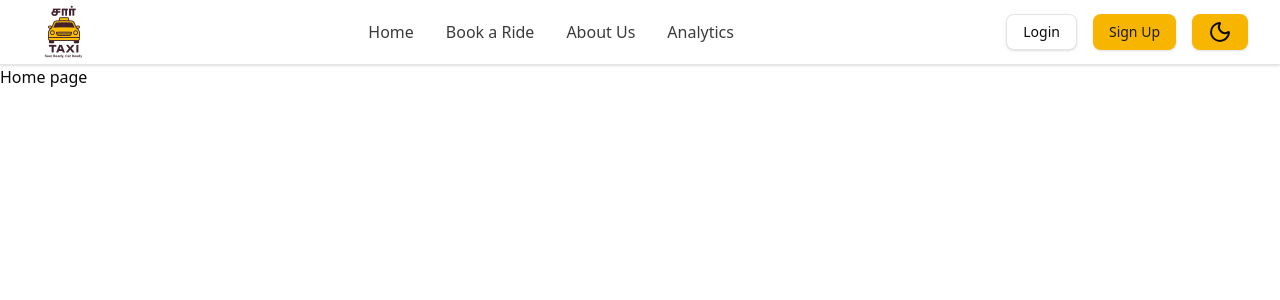
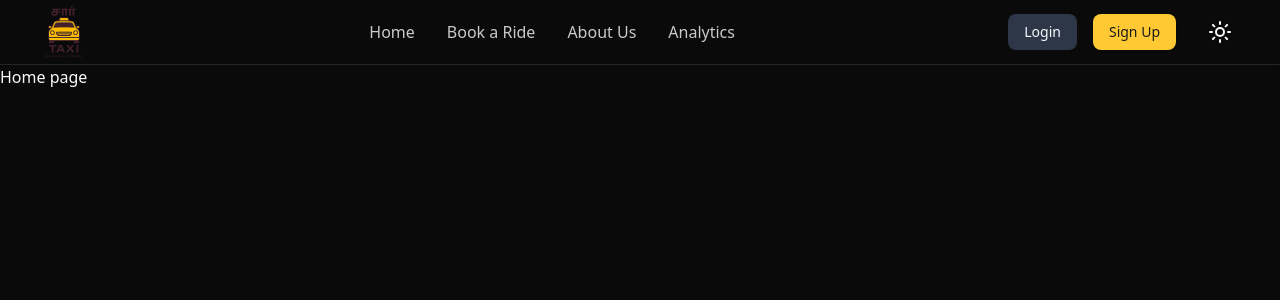
Before and after one commit to Moulithar/saar-taxi, a React (Vite) app in the folder front-end/: page / in a window 1280 px wide. Shown: the top 300 px of the page. Built offline with nearby package versions, Linux system fonts and the light colour scheme.

Commit message:
feat: revamp theme system with new color scheme and button variants

```diff
--- a/front-end/src/components/ui/button.jsx
+++ b/front-end/src/components/ui/button.jsx
@@ -7,19 +7,22 @@ const buttonVariants = cva(
   {
     variants: {
       variant: {
-        default:
-          "bg-primary text-primary-50 shadow hover:bg-primary/90 dark:bg-primary-50 dark:text-primary-900 dark:hover:bg-primary-50/90",
+        primary:
+          "bg-primary text-primary-foreground shadow hover:bg-primary-hover cursor-pointer transition-colors",
+        secondary:
+          "bg-secondary text-secondary-foreground hover:bg-secondary-hover cursor-pointer transition-colors",
+        tertiary:
+          "border border-input bg-transparent hover:bg-tertiary-hover cursor-pointer transition-colors",
         destructive:
           "bg-red-500 text-neutral-50 shadow-sm hover:bg-red-500/90 dark:bg-red-900 dark:text-neutral-50 dark:hover:bg-red-900/90",
         outline:
           "border border-neutral-200 bg-white shadow-sm hover:bg-neutral-100 hover:text-neutral-900 dark:border-neutral-800 dark:bg-neutral-950 dark:hover:bg-neutral-800 dark:hover:text-neutral-50",
-        secondary:
-          "bg-neutral-100 text-neutral-900 shadow-sm hover:bg-neutral-100/80 dark:bg-neutral-800 dark:text-neutral-50 dark:hover:bg-neutral-800/80",
         ghost:
           "hover:bg-neutral-100 hover:text-neutral-900 dark:hover:bg-neutral-800 dark:hover:text-neutral-50",
         link: "text-neutral-900 underline-offset-4 hover:underline dark:text-neutral-50",
       },
       size: {
+        primary: "h-9 px-4 py-2",
         default: "h-9 px-4 py-2",
         sm: "h-8 rounded-md px-3 text-xs",
         lg: "h-10 rounded-md px-8",
@@ -27,8 +30,8 @@ const buttonVariants = cva(
       },
     },
     defaultVariants: {
-      variant: "default",
-      size: "default",
+      variant: "primary",
+      size: "primary",
     },
   }
 );
--- a/front-end/src/components/ui/navbar.jsx
+++ b/front-end/src/components/ui/navbar.jsx
@@ -5,14 +5,12 @@ import { useEffect, useState } from "react";
 import { Link } from "react-router-dom";
 
 export default function Navbar() {
-  const [theme, setTheme] = useState("light");
+  const [theme, setTheme] = useState(localStorage.getItem("theme") || "light");
 
-  useEffect(() => {
-    setTheme(localStorage.getItem("theme"));
-  }, []);
 
   useEffect(() => {
     document.body.classList.toggle("dark");
+    localStorage.setItem("theme", theme);
   }, [theme]);
 
 
@@ -62,21 +60,22 @@ export default function Navbar() {
           {/* Auth Buttons */}
           <div className="hidden md:flex items-center space-x-4">
             <Button
-              variant="outline"
-              className="border-border hover:bg-accent hover:text-accent-foreground"
+              variant="secondary"
+
             >
               Login
             </Button>
-            <Button className="bg-primary text-primary-foreground hover:bg-primary/90">
+            <Button >
               Sign Up
             </Button>
             <Button
+              variant="ghost"
               onClick={() => {
                 setTheme(theme === "light" ? "dark" : "light");
               }}
             >
               {theme === "light" ? (
-                <Sun />
+                <Sun  />
               ) : (
                 <Moon />
               )}
--- a/front-end/src/index.css
+++ b/front-end/src/index.css
@@ -3,53 +3,20 @@
 
 @custom-variant dark (&:is(.dark *));
 
-@theme inline {
+:root {
+  --primary: #f8b500;  /* Yellowish gold */
+  --primary-foreground: #1a1a1a;  /* Dark gray */
+  --primary-hover: #e0a300;  /* Slightly darker gold */
 
+  --secondary: #f0f2f5;  /* Light gray */
+  --secondary-foreground: #2d3748;  /* Dark gray */
+  --secondary-hover: #e2e8f0;  /* Slightly darker gray */
 
+  --tertiary: transparent;
+  --tertiary-foreground: #4a5568;  /* Medium gray */
+  --tertiary-border: #cbd5e0;  /* Light gray border */
+  --tertiary-hover: #f7fafc;  /* Very light gray hover */
 
-
-
-
-
-  --radius-sm: calc(var(--radius) - 4px);
-  --radius-md: calc(var(--radius) - 2px);
-  --radius-lg: var(--radius);
-  --radius-xl: calc(var(--radius) + 4px);
-  --color-background: var(--background);
-  --color-foreground: var(--foreground);
-  --color-card: var(--card);
-  --color-card-foreground: var(--card-foreground);
-  --color-popover: var(--popover);
-  --color-popover-foreground: var(--popover-foreground);
-  --color-primary: var(--primary);
-  --color-primary-foreground: var(--primary-foreground);
-  --color-secondary: var(--secondary);
-  --color-secondary-foreground: var(--secondary-foreground);
-  --color-muted: var(--muted);
-  --color-muted-foreground: var(--muted-foreground);
-  --color-accent: var(--accent);
-  --color-accent-foreground: var(--accent-foreground);
-  --color-destructive: var(--destructive);
-  --color-border: var(--border);
-  --color-input: var(--input);
-  --color-ring: var(--ring);
-  --color-chart-1: var(--chart-1);
-  --color-chart-2: var(--chart-2);
-  --color-chart-3: var(--chart-3);
-  --color-chart-4: var(--chart-4);
-  --color-chart-5: var(--chart-5);
-  --color-sidebar: var(--sidebar);
-  --color-sidebar-foreground: var(--sidebar-foreground);
-  --color-sidebar-primary: var(--sidebar-primary);
-  --color-sidebar-primary-foreground: var(--sidebar-primary-foreground);
-  --color-sidebar-accent: var(--sidebar-accent);
-  --color-sidebar-accent-foreground: var(--sidebar-accent-foreground);
-  --color-sidebar-border: var(--sidebar-border);
-  --color-sidebar-ring: var(--sidebar-ring);
-}
-
-:root {
-  --radius: 0.625rem;
   --background: oklch(1 0 0);
   --foreground: oklch(0.145 0 0);
   --card: oklch(1 0 0);
@@ -57,35 +24,12 @@
   --popover: oklch(1 0 0);
   --popover-foreground: oklch(0.145 0 0);
 
-
-
-/* Keep your golden yellow as primary */
---primary: #f8b500;
---primary-foreground: #1a1a1a;  /* Darker for better contrast */
-
-/* Use a complementary blue for secondary */
---secondary: #3a86ff;
---secondary-foreground: #ffffff;  /* White for better contrast */
-
-/* Use a dark slate for tertiary */
---tertiary: #2b2d42;
---tertiary-foreground: #f8f9fa;  /* Very light gray for better readability */
-
-/* Add accent colors that work well with your primary */
---accent: #ff6b6b;
---accent-foreground: #1a1a1a;
-
-/* Add success, warning, and error colors if needed */
---success: #4caf50;
---warning: #ff9800;
---destructive: #dc3545;
-
-
   --muted: oklch(0.97 0 0);
   --muted-foreground: oklch(0.556 0 0);
   --accent: oklch(0.97 0 0);
   --accent-foreground: oklch(0.205 0 0);
   --destructive: oklch(0.577 0.245 27.325);
+  --destructive-foreground: oklch(0.577 0.245 27.325);
   --border: oklch(0.922 0 0);
   --input: oklch(0.922 0 0);
   --ring: oklch(0.708 0 0);
@@ -94,6 +38,7 @@
   --chart-3: oklch(0.398 0.07 227.392);
   --chart-4: oklch(0.828 0.189 84.429);
   --chart-5: oklch(0.769 0.188 70.08);
+  --radius: 0.625rem;
   --sidebar: oklch(0.985 0 0);
   --sidebar-foreground: oklch(0.145 0 0);
   --sidebar-primary: oklch(0.205 0 0);
@@ -105,24 +50,33 @@
 }
 
 .dark {
+  --primary: #ffc933;  /* Brighter gold for dark mode */
+  --primary-foreground: #1a1a1a;  /* Dark gray */
+  --primary-hover: #ffdf80;  /* Even brighter gold for hover */
+
+  --secondary: #2d3748;  /* Dark gray */
+  --secondary-foreground: #f7fafc;  /* Light gray */
+  --secondary-hover: #4a5568;  /* Slightly lighter gray */
+
+  --tertiary-foreground: #a0aec0;  /* Medium-light gray */
+  --tertiary-border: #4a5568;  /* Medium-dark gray */
+  --tertiary-hover: #2d3748;  /* Dark gray hover */
+
   --background: oklch(0.145 0 0);
   --foreground: oklch(0.985 0 0);
-  --card: oklch(0.205 0 0);
+  --card: oklch(0.145 0 0);
   --card-foreground: oklch(0.985 0 0);
-  --popover: oklch(0.205 0 0);
+  --popover: oklch(0.145 0 0);
   --popover-foreground: oklch(0.985 0 0);
-  --primary: oklch(0.922 0 0);
-  --primary-foreground: oklch(0.205 0 0);
-  --secondary: oklch(0.269 0 0);
-  --secondary-foreground: oklch(0.985 0 0);
   --muted: oklch(0.269 0 0);
   --muted-foreground: oklch(0.708 0 0);
   --accent: oklch(0.269 0 0);
   --accent-foreground: oklch(0.985 0 0);
-  --destructive: oklch(0.704 0.191 22.216);
-  --border: oklch(1 0 0 / 10%);
-  --input: oklch(1 0 0 / 15%);
-  --ring: oklch(0.556 0 0);
+  --destructive: oklch(0.396 0.141 25.723);
+  --destructive-foreground: oklch(0.637 0.237 25.331);
+  --border: oklch(0.269 0 0);
+  --input: oklch(0.269 0 0);
+  --ring: oklch(0.439 0 0);
   --chart-1: oklch(0.488 0.243 264.376);
   --chart-2: oklch(0.696 0.17 162.48);
   --chart-3: oklch(0.769 0.188 70.08);
@@ -134,14 +88,63 @@
   --sidebar-primary-foreground: oklch(0.985 0 0);
   --sidebar-accent: oklch(0.269 0 0);
   --sidebar-accent-foreground: oklch(0.985 0 0);
-  --sidebar-border: oklch(1 0 0 / 10%);
-  --sidebar-ring: oklch(0.556 0 0);
+  --sidebar-border: oklch(0.269 0 0);
+  --sidebar-ring: oklch(0.439 0 0);
+}
+
+@theme inline {
+  --color-primary: var(--primary);
+  --color-primary-foreground: var(--primary-foreground);
+  --color-primary-hover: var(--primary-hover);
+
+  --color-secondary: var(--secondary);
+  --color-secondary-foreground: var(--secondary-foreground);
+  --color-secondary-hover: var(--secondary-hover);
+
+  --color-tertiary: var(--tertiary);
+  --color-tertiary-foreground: var(--tertiary-foreground);
+  --color-tertiary-hover: var(--tertiary-hover);
+
+  --color-background: var(--background);
+  --color-foreground: var(--foreground);
+  --color-card: var(--card);
+  --color-card-foreground: var(--card-foreground);
+  --color-popover: var(--popover);
+  --color-popover-foreground: var(--popover-foreground);
+
+  --color-muted: var(--muted);
+  --color-muted-foreground: var(--muted-foreground);
+  --color-accent: var(--accent);
+  --color-accent-foreground: var(--accent-foreground);
+  --color-destructive: var(--destructive);
+  --color-destructive-foreground: var(--destructive-foreground);
+  --color-border: var(--border);
+  --color-input: var(--input);
+  --color-ring: var(--ring);
+  --color-chart-1: var(--chart-1);
+  --color-chart-2: var(--chart-2);
+  --color-chart-3: var(--chart-3);
+  --color-chart-4: var(--chart-4);
+  --color-chart-5: var(--chart-5);
+  --radius-sm: calc(var(--radius) - 4px);
+  --radius-md: calc(var(--radius) - 2px);
+  --radius-lg: var(--radius);
+  --radius-xl: calc(var(--radius) + 4px);
+  --color-sidebar: var(--sidebar);
+  --color-sidebar-foreground: var(--sidebar-foreground);
+  --color-sidebar-primary: var(--sidebar-primary);
+  --color-sidebar-primary-foreground: var(--sidebar-primary-foreground);
+  --color-sidebar-accent: var(--sidebar-accent);
+  --color-sidebar-accent-foreground: var(--sidebar-accent-foreground);
+  --color-sidebar-border: var(--sidebar-border);
+  --color-sidebar-ring: var(--sidebar-ring);
 }
 
 @layer base {
   * {
     @apply border-border outline-ring/50;
   }
+
   body {
     @apply bg-background text-foreground;
   }
--- a/front-end/src/pages/Analytics.jsx
+++ b/front-end/src/pages/Analytics.jsx
@@ -1,5 +1,5 @@
 import { Button } from "@/components/ui/button";
-import { CalendarIcon, ChevronDownIcon } from "lucide-react";
+import { CalendarIcon, ChevronDownIcon, XIcon } from "lucide-react";
 import { Calendar } from "@/components/ui/calendar";
 import {
   Popover,
@@ -293,7 +293,7 @@ export default function Analytics() {
 
   return (
     <>
-      <pre>{JSON.parse(localStorage.getItem("invoices")).filter((invoice) => invoice.deleted == false).length}</pre>
+      {/* <pre>{JSON.parse(localStorage.getItem("invoices")).filter((invoice) => invoice.deleted == false).length}</pre> */}
       {/* <pre>{invoices.length}</pre> */}
       <Table>
         <TableCaption>A list of your recent invoices.</TableCaption>
@@ -321,7 +321,7 @@ export default function Analytics() {
               </TableCell>
               <TableCell className="text-center">
                 {" "}
-                <Dialog open={openDialog}>
+                <Dialog open={openDialog} >
                   <DialogTrigger>
                     <Button
                       variant="outline"
@@ -334,10 +334,11 @@ export default function Analytics() {
                     </Button>
                   </DialogTrigger>
 
-                  <DialogContent className="sm:max-w-md">
+                  <DialogContent className="sm:max-w-md" showCloseButton={false}>
                     <DialogHeader>
+                      <XIcon onClick={() => setOpenDialog(false)} className="absolute top-[16px] right-[16px] p-[4px] cursor-pointer hover:bg-primary hover:text-primary-foreground rounded" />
                       <DialogTitle>
-                        Selected id : {invoice.invoiceId}{" "}
+                         {activeId ? `Edit Invoice : ${activeId}` : "Add Invoice"}
                       </DialogTitle>
                       <DialogDescription>
                         Anyone who has this link will be able to view this.
```
